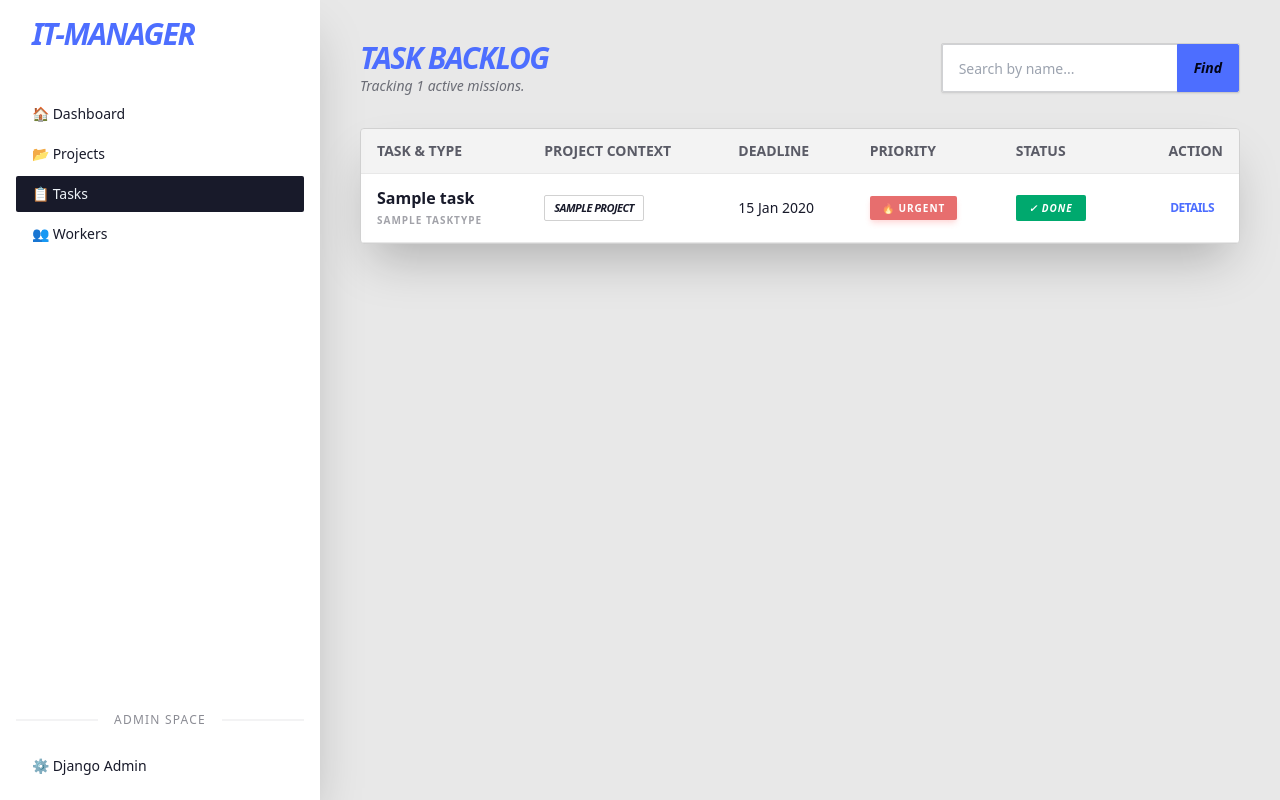
After one commit to AlexMishKo/it-task-manager, a Django app: page /tasks/ in a window 1280 px wide. The commit adds this page. Run offline with Django 5.2, Linux system fonts and the light colour scheme; tables that the repository leaves empty hold one stand-in row (values such as "Sample post"); parts of the project's set-up code (start-up, migrations or seed data) failed here and were passed over; some libraries are stand-ins or nearby versions.

Commit message:
feat task_list

```diff
--- a/manager/urls.py
+++ b/manager/urls.py
@@ -1,8 +1,9 @@
 from django.urls import path
-from .views import index
+from .views import index, TaskListView
 
 urlpatterns = [
     path("", index, name="index"),
+    path("tasks/", TaskListView.as_view(), name="task-list"),
 ]
 
 app_name = "manager"
--- a/manager/views.py
+++ b/manager/views.py
@@ -1,5 +1,11 @@
 from django.shortcuts import render
-from .models import Worker, Task, Project, Team
+from django.views import generic
+from .models import (
+    Worker,
+    Task,
+    Project,
+    Team
+)
 
 def index(request):
     """View function for the home page of the site"""
@@ -24,3 +30,22 @@ def index(request):
     }
 
     return render(request, "manager/index.html", context=context)
+
+
+class TaskListView(generic.ListView):
+    model = Task
+    template_name = "manager/task_list.html"
+    context_object_name = "task_list"
+    paginate_by = 5
+
+    def get_queryset(self):
+        queryset = Task.objects.select_related("task_type", "project")
+        form_name = self.request.GET.get("name", "")
+        if form_name:
+            return queryset.filter(name__icontains=form_name)
+        return queryset
+
+    def get_context_data(self, **kwargs):
+        context = super().get_context_data(**kwargs)
+        context["search_name"] = self.request.GET.get("name", "")
+        return context
--- a/templates/base.html
+++ b/templates/base.html
@@ -1,5 +1,6 @@
 <!DOCTYPE html>
-<html lang="en" data-theme="corporate"> <head>
+<html lang="en" data-theme="corporate">
+<head>
     <meta charset="UTF-8">
     <meta name="viewport" content="width=device-width, initial-scale=1.0">
     <title>IT Task Manager</title>
@@ -9,27 +10,63 @@
 <body class="min-h-screen bg-base-200">
 
     <div class="drawer lg:drawer-open">
-        <input id="my-drawer-2" type="checkbox" class="drawer-toggle" />
+        <input id="main-drawer" type="checkbox" class="drawer-toggle" />
 
-        <div class="drawer-content flex flex-col items-center justify-start p-8">
-            <label for="my-drawer-2" class="btn btn-primary drawer-button lg:hidden mb-4">Open menu</label>
+        <div class="drawer-content flex flex-col p-6 lg:p-10">
+            <label for="main-drawer" class="btn btn-primary drawer-button lg:hidden mb-4 w-fit">
+                <svg xmlns="http://www.w3.org/2000/svg" fill="none" viewBox="0 0 24 24" class="inline-block w-5 h-5 stroke-current">
+                    <path stroke-linecap="round" stroke-linejoin="round" stroke-width="2" d="M4 6h16M4 12h16M4 18h16"></path>
+                </svg>
+                Menu
+            </label>
 
-            <main class="w-full max-w-5xl">
+            <main class="max-w-6xl">
                 {% block content %}
                 {% endblock %}
             </main>
         </div>
 
-        <div class="drawer-side shadow-xl">
-            <label for="my-drawer-2" aria-label="close sidebar" class="drawer-overlay"></label>
-            <ul class="menu p-4 w-80 min-h-full bg-base-100 text-base-content pt-10">
-                <li class="mb-4 text-2xl font-bold px-4 text-primary">IT Manager</li>
-                <li><a href="{% url 'manager:index' %}" class="active">🏠 Dashboard</a></li>
-                <li><a href="#">📂 Projects</a></li>
-                <li><a href="#">📋 Tasks</a></li>
-                <li><a href="#">👥 Workers</a></li>
-                <div class="divider">Settings</div>
-                <li><a href="/admin/">⚙️ Admin Panel</a></li>
+        <div class="drawer-side shadow-2xl">
+            <label for="main-drawer" class="drawer-overlay"></label>
+            <ul class="menu p-4 w-80 min-h-full bg-base-100 text-base-content font-medium gap-1">
+                <li class="mb-10 text-3xl font-black text-primary px-4 tracking-tighter italic">
+                    IT-MANAGER
+                </li>
+
+                {% with url_name=request.resolver_match.url_name %}
+                <li>
+                    <a href="{% url 'manager:index' %}"
+                       class="{% if url_name == 'index' %}active{% endif %}">
+                        🏠 Dashboard
+                    </a>
+                </li>
+
+                <li>
+                    <a href="#">
+                        📂 Projects
+                    </a>
+                </li>
+
+                <li>
+                    <a href="{% url 'manager:task-list' %}"
+                       class="{% if url_name == 'task-list' %}active{% endif %}">
+                        📋 Tasks
+                    </a>
+                </li>
+
+                <li>
+                    <a href="#">
+                        👥 Workers
+                    </a>
+                </li>
+                {% endwith %}
+
+                <div class="divider mt-auto text-xs opacity-50 uppercase tracking-widest">Admin Space</div>
+                <li>
+                    <a href="/admin/" target="_blank">
+                        ⚙️ Django Admin
+                    </a>
+                </li>
             </ul>
         </div>
     </div>
--- /dev/null
+++ b/templates/manager/task_list.html
@@ -0,0 +1,145 @@
+{% extends "base.html" %}
+
+{% block content %}
+<div class="flex flex-col md:flex-row justify-between items-start md:items-center gap-4 mb-8">
+    <div>
+        <h1 class="text-3xl font-black italic uppercase tracking-tighter text-primary">
+            Task Backlog
+        </h1>
+        <p class="text-base-content/60 text-sm italic">
+            Tracking {{ page_obj.paginator.count }} active missions.
+        </p>
+    </div>
+
+    <form method="get" class="join shadow-sm border border-base-300">
+        <input
+            type="text"
+            name="name"
+            placeholder="Search by name..."
+            value="{{ search_name }}"
+            class="input input-bordered join-item input-sm lg:input-md w-full max-w-xs focus:outline-none"
+        />
+        <button type="submit" class="btn join-item btn-sm lg:btn-md btn-primary italic">
+            Find
+        </button>
+    </form>
+</div>
+
+<div class="overflow-x-auto bg-base-100 rounded-box shadow-2xl border border-base-300">
+    <table class="table w-full">
+        <thead class="bg-base-200/50">
+            <tr class="text-sm uppercase font-black text-base-content/70">
+                <th>Task & Type</th>
+                <th>Project Context</th>
+                <th>Deadline</th>
+                <th>Priority</th>
+                <th>Status</th>
+                <th class="text-right">Action</th>
+            </tr>
+        </thead>
+        <tbody class="divide-y divide-base-200">
+            {% for task in task_list %}
+            <tr class="hover:bg-base-200/30 transition-colors">
+                <td>
+                    <div class="font-extrabold text-base">{{ task.name }}</div>
+                    <div class="text-[10px] uppercase font-bold opacity-40 tracking-widest">
+                        {{ task.task_type.name }}
+                    </div>
+                </td>
+                <td>
+                    <span class="badge badge-outline border-base-300 text-[11px]
+                                 font-bold py-3 uppercase tracking-tighter italic">
+                        {{ task.project.name|default:"Internal" }}
+                    </span>
+                </td>
+                <td class="text-sm font-medium">
+                    {{ task.deadline|date:"d M Y" }}
+                </td>
+                <td>
+                    {% if task.priority|lower == "urgent" %}
+                        <div class="badge bg-red-600 border-none text-white gap-1
+                                    font-black text-[10px] py-3 px-3 shadow-md
+                                    shadow-red-200 animate-pulse uppercase tracking-widest">
+                            🔥 URGENT
+                        </div>
+                    {% elif task.priority|lower == "high" %}
+                        <div class="badge bg-orange-500 border-none text-white gap-1
+                                    font-bold text-[10px] py-3 px-3 uppercase">
+                            HIGH
+                        </div>
+                    {% elif task.priority|lower == "medium" %}
+                        <div class="badge bg-blue-500 border-none text-white gap-1
+                                    font-bold text-[10px] py-3 px-3 uppercase">
+                            MEDIUM
+                        </div>
+                    {% else %}
+                        <div class="badge badge-ghost border-base-300 gap-1
+                                    font-bold text-[10px] py-3 px-3 opacity-60 uppercase">
+                            LOW
+                        </div>
+                    {% endif %}
+                </td>
+                <td>
+                    {% if task.is_completed %}
+                        <div class="badge badge-success text-white font-black
+                                    text-[10px] p-3 gap-1 italic tracking-widest">
+                            ✓ DONE
+                        </div>
+                    {% else %}
+                        <div class="flex items-center gap-2">
+                            <span class="relative flex h-2 w-2">
+                                <span class="animate-ping absolute inline-flex h-full
+                                             w-full rounded-full bg-info opacity-75"></span>
+                                <span class="relative inline-flex rounded-full h-2 w-2 bg-info"></span>
+                            </span>
+                            <span class="text-[10px] font-black italic text-info
+                                         uppercase tracking-widest">In Progress</span>
+                        </div>
+                    {% endif %}
+                </td>
+                <td class="text-right">
+                    <a href="#" class="btn btn-ghost btn-xs font-black text-primary
+                                       hover:bg-primary hover:text-white uppercase tracking-tighter">
+                        Details
+                    </a>
+                </td>
+            </tr>
+            {% empty %}
+            <tr>
+                <td colspan="6" class="text-center py-20">
+                    <div class="flex flex-col items-center gap-2 opacity-20">
+                        <svg xmlns="http://www.w3.org/2000/svg" class="h-16 w-16" fill="none"
+                             viewBox="0 0 24 24" stroke="currentColor">
+                            <path stroke-linecap="round" stroke-linejoin="round" stroke-width="2"
+                                  d="M9.172 16.172a4 4 0 015.656 0M9 10h.01M15 10h.01M21 12a9 9 0 11-18 0 9 9 0 0118 0z" />
+                        </svg>
+                        <p class="text-2xl font-black italic">No matches found</p>
+                    </div>
+                </td>
+            </tr>
+            {% endfor %}
+        </tbody>
+    </table>
+</div>
+
+{% if is_paginated %}
+<div class="flex justify-center mt-10 mb-10">
+    <div class="join shadow-md">
+        {% if page_obj.has_previous %}
+            <a href="?{% if search_name %}name={{ search_name }}&{% endif %}page={{ page_obj.previous_page_number }}"
+               class="join-item btn btn-md bg-base-100 italic">« Prev</a>
+        {% endif %}
+
+        <button class="join-item btn btn-md btn-disabled bg-base-200
+                       text-base-content font-black italic uppercase">
+            Page {{ page_obj.number }} / {{ page_obj.paginator.num_pages }}
+        </button>
+
+        {% if page_obj.has_next %}
+            <a href="?{% if search_name %}name={{ search_name }}&{% endif %}page={{ page_obj.next_page_number }}"
+               class="join-item btn btn-md bg-base-100 italic">Next »</a>
+        {% endif %}
+    </div>
+</div>
+{% endif %}
+{% endblock %}
```
